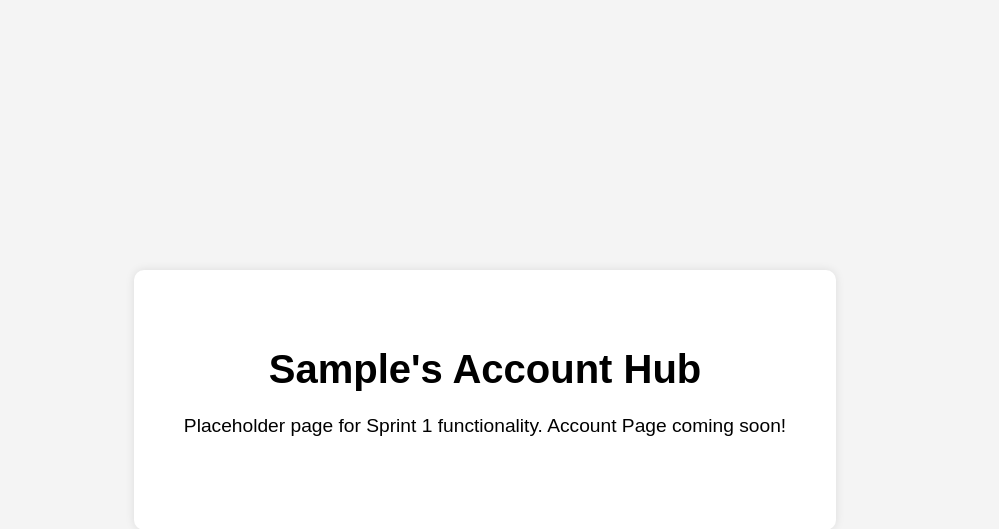
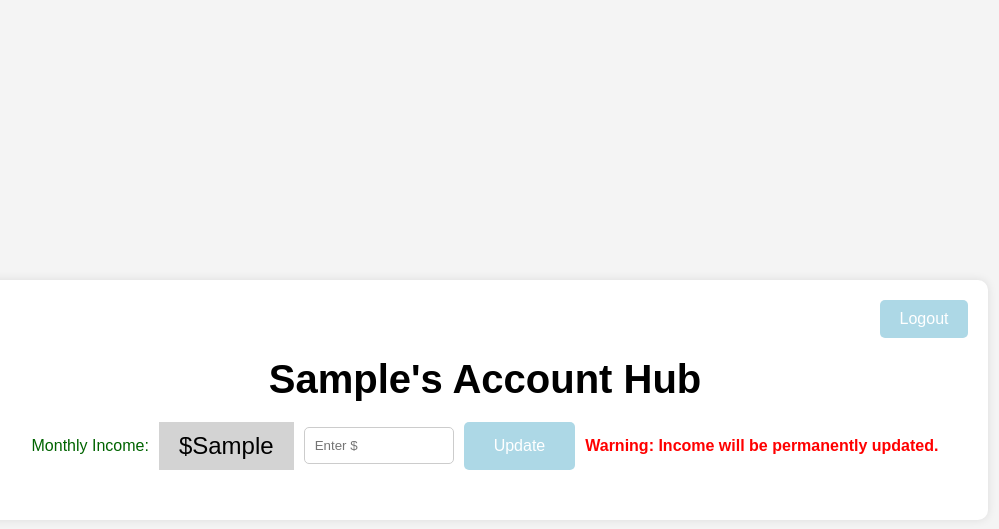
Before and after one commit to dwestjohn/cs361_assignment2, a Flask app: template templates/account-page.html in a window 1280 px wide. Shown: the top 529 px of the page, without its empty margins (155-1154 px from the left). Run offline with Flask 3, Linux system fonts and the light colour scheme; the template is opened without the code that fills it: most values are stand-ins (such as "Sample title", 1, 10 or a date in 2020); some libraries are stand-ins or nearby versions.

Commit message:
sprint 1 release version 1.0

```diff
--- a/app.py
+++ b/app.py
@@ -5,9 +5,11 @@
 from dotenv import load_dotenv
 import os
 
+
 load_dotenv()
+
 app = Flask(__name__)
-app.secret_key = os.getenv('FLASK_KEY')
+app.secret_key = os.getenv('FLASK_SECRET_KEY')
 
 
 def get_db_connection():
@@ -49,6 +51,10 @@
                 INSERT INTO public.user (first_name, last_name, email, username, password, birth_date)
                 VALUES (%s, %s, %s, %s, %s, %s)
             """), (first_name, last_name, email, username, hashed_password, birth_date))
+            cur.execute(sql.SQL("""
+                INSERT INTO public.monthly_income (username, amount)
+                VALUES (%s, %s)
+            """), (username, 0))
             conn.commit()
             cur.close()
             conn.close()
@@ -79,13 +85,49 @@
 
     return render_template('login.html')
 
-@app.route('/account-page')
+@app.route('/account-page', methods=['GET', 'POST'])
 def account_page():
     if 'user' not in session:
         return redirect(url_for('login'))
 
-    first_name = session['user']['first_name']
-    return render_template('account-page.html', first_name=first_name)
+    username = session['user']['username']
+    conn = get_db_connection()
+    cur = conn.cursor()
+
+    if request.method == 'POST':
+        new_amount = request.form['amount']
+        try:
+            cur.execute(sql.SQL("""
+                INSERT INTO public.monthly_income (username, amount)
+                VALUES (%s, %s)
+                ON CONFLICT (username)
+                DO UPDATE SET amount = EXCLUDED.amount
+            """), (username, new_amount))
+            conn.commit()
+        except Exception as e:
+            flash(f"An error occurred: {e}")
+        finally:
+            cur.close()
+            conn.close()
+
+    conn = get_db_connection()
+    cur = conn.cursor()
+    cur.execute(sql.SQL("SELECT amount FROM public.monthly_income WHERE username = %s"), [username])
+    result = cur.fetchone()
+    cur.close()
+    conn.close()
+
+    if result:
+        monthly_income = result[0]
+    else:
+        monthly_income = 0
+
+    return render_template('account-page.html', first_name=session['user']['first_name'], monthly_income=monthly_income)
+
+@app.route('/logout')
+def logout():
+    session.clear()
+    return redirect(url_for('index'))
 
 if __name__ == '__main__':
     app.run(debug=True, use_reloader=False)
--- a/static/styles.css
+++ b/static/styles.css
@@ -14,6 +14,7 @@
     padding: 50px;
     border-radius: 10px;
     box-shadow: 0 0 10px rgba(0, 0, 0, 0.1);
+    position: relative;
 }
 
 h1 {
@@ -49,6 +50,22 @@
     background-color: #1e90ff;
 }
 
+.logout-button {
+    position: absolute;
+    top: 20px;
+    right: 20px;
+    padding: 10px 20px;
+    background-color: #add8e6;
+    color: white;
+    border: none;
+    border-radius: 5px;
+    cursor: pointer;
+}
+
+.logout-button:hover {
+    background-color: #1e90ff;
+}
+
 .form-group {
     margin-bottom: 20px;
     text-align: left;
@@ -72,3 +89,36 @@
     color: red;
     font-weight: bold;
 }
+
+.income-section {
+    margin-top: 20px;
+    display: flex;
+    align-items: center;
+    justify-content: center;
+    gap: 10px;
+}
+
+.metric-box {
+    display: inline-block;
+    padding: 10px 20px;
+    background-color: lightgrey;
+    text-align: center;
+    font-size: 1.5em;
+}
+
+.input-box {
+    display: flex;
+    align-items: center;
+    gap: 10px;
+}
+
+.input-box input {
+    padding: 10px;
+    border-radius: 5px;
+    border: 1px solid #ccc;
+    width: 150px;
+}
+
+.dark-green {
+    color: darkgreen;
+}
--- a/templates/account-page.html
+++ b/templates/account-page.html
@@ -8,8 +8,17 @@
 </head>
 <body>
     <div class="container">
+        <button class="logout-button" onclick="location.href='{{ url_for('index') }}'">Logout</button>
         <h1>{{ first_name }}'s Account Hub</h1>
-        <p>Placeholder page for Sprint 1 functionality. Account Page coming soon!</p>
+        <div class="income-section">
+            <span class="dark-green">Monthly Income:</span>
+            <div class="metric-box">${{ monthly_income }}</div>
+            <form action="{{ url_for('account_page') }}" method="post" class="input-box">
+                <input type="number" name="amount" placeholder="Enter $" required>
+                <button type="submit">Update</button>
+                <span class="error-message">Warning: Income will be permanently updated.</span>
+            </form>
+        </div>
     </div>
 </body>
 </html>
--- a/templates/login.html
+++ b/templates/login.html
@@ -10,7 +10,6 @@
     <div class="container">
         <h1>Stepping Stone User Login</h1>
         <p>Please enter your user credentials to log into your Financial Health Account!</p>
-
         {% with messages = get_flashed_messages() %}
           {% if messages %}
             <ul>
```
